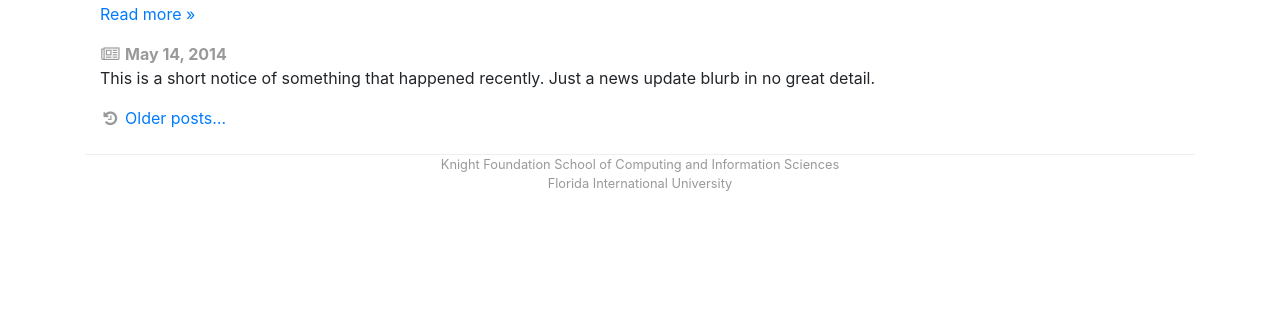
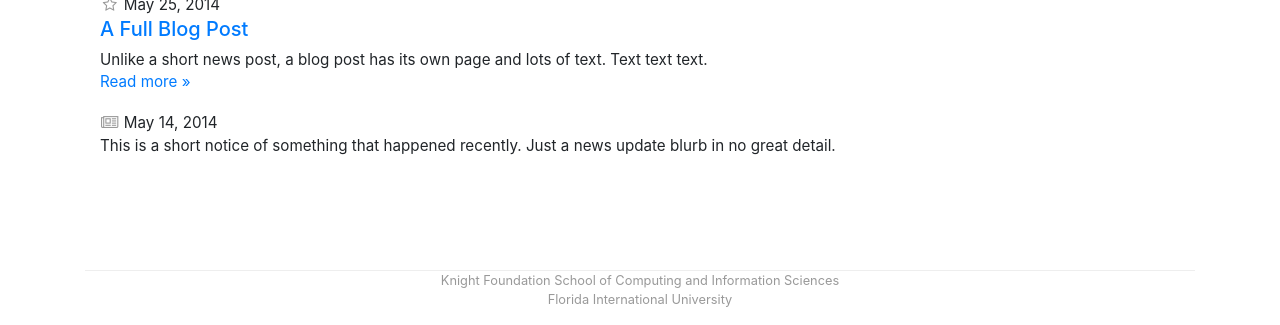
Before and after one commit to FIU-HCI/fiu-hci.github.io, a Jekyll site: the page built from index.html, in a window 1280 px wide, cut to the strip 3489-3814 px from the top of the page. Built offline with Jekyll 4.4.1, drawn with Linux system fonts in a browser that asks for light colours; before the commit the page ends 3698 px from its top, so only the background shows below that.

Commit message:
Adjust news section

```diff
--- a/css/group.scss
+++ b/css/group.scss
@@ -418,3 +418,18 @@
     font-size: 0.9rem;
     color: #666;
 }
+
+.news-section {
+    padding: 70px 0;
+}
+
+.news-list li {
+    margin-bottom: 18px;
+    font-size: 0.95rem;
+}
+
+.news .date {
+    font-weight: 600;
+    color: #B6862C; /* FIU gold accent */
+    margin-right: 8px;
+}
--- a/index.html
+++ b/index.html
@@ -182,20 +182,25 @@
 <!-- News Section -->
 <section class="news-section">
     <div class="container">
-        <h2 class="section-title">News</h2>
 
-        <ul class="news list-unstyled">
-            {% for post in site.posts limit: site.front_page_news %}
+        <h2 class="section-title text-center">News</h2>
+
+        <ul class="news-list list-unstyled">
+
+            {% for post in site.posts limit:4 %}
                 {% include news-item.html item=post %}
             {% endfor %}
+
         </ul>
 
         {% assign numposts = site.posts | size %}
-        {% if numposts >= 1 %}
-        <p>
-            <span class="fa fa-fw fa-history"></span>
-            <a href="{{ site.base }}/blog.html">Older posts…</a>
-        </p>
+        {% if numposts > 4 %}
+        <div class="text-center mt-4">
+            <a href="{{ site.base }}/blog.html" class="btn btn-primary">
+                View All News
+            </a>
+        </div>
         {% endif %}
+
     </div>
 </section>
```
